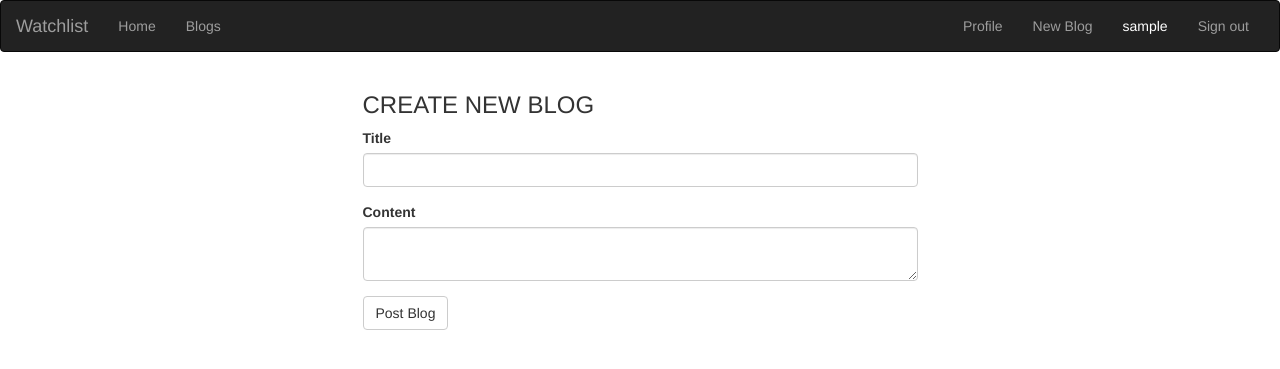
After one commit to lydiah1wachira/Flask-Blog, a Flask app: page /blogs/new in a window 1280 px wide. The commit adds this page. Shown: the top 369 px of the page. Run offline with Flask 2, Linux system fonts and the light colour scheme; the visitor is signed in with stand-in values (Sample User, id 1); data comes from the database, SQL or seed files in the repository; some libraries are stand-ins or nearby versions.

```diff
--- a/app/main/forms.py
+++ b/app/main/forms.py
@@ -15,3 +15,8 @@ class CommentForm(FlaskForm):
     comment = TextAreaField('Add a comment', validators = [DataRequired()])
 
     submit = SubmitField('submit')
+
+class AddBlog(FlaskForm):
+    title = StringField('Title', validators =[DataRequired()])
+    content = TextAreaField('Content', validators = [DataRequired()])
+    submit = SubmitField('Post Blog')
--- a/app/main/views.py
+++ b/app/main/views.py
@@ -3,7 +3,7 @@ from . import main
 from ..requests import get_quote
 from flask_login import login_required,current_user
 from ..models import Blog, User,Quote,Comment
-from .forms import UpdateProfile,CommentForm
+from .forms import UpdateProfile,CommentForm,AddBlog
 from .. import db,photos
 
 
@@ -76,6 +76,28 @@ def blogs():
     return render_template('blogs.html', blogs = blogs, title= title, quote = quote)
 
 
+@main.route('/blogs/new', methods = ['GET','POST'])
+@login_required
+def new_blog():
+    '''
+    View function to create a new blog
+    '''
+    title = 'New | Blog '
+    form = AddBlog()
+
+    if form.validate_on_submit():
+        blog = Blog(title=form.title.data, content=form.content.data,user=current_user)
+
+        db.session.add(blog)
+        db.session.commit()
+
+        return redirect(url_for('main.blogs'))
+
+
+    return render_template('new_blog.html',form=form, title = title)
+
+
+
 
 @main.route('/comment/new/<int:blog_id>', methods = ['GET','POST'])
 @login_required
--- a/app/models.py
+++ b/app/models.py
@@ -29,6 +29,8 @@ class User( UserMixin,db.Model):
     bio = db.Column(db.String(255))
     profile_pic_path = db.Column(db.String())
     pass_secure = db.Column(db.String(255))
+    blog = db.relationship('Blog', backref='user', lazy='dynamic')
+    comment = db.relationship('Comment', backref='user', lazy='dynamic')
 
     @property
     def password(self):
--- a/app/templates/navbar.html
+++ b/app/templates/navbar.html
@@ -19,6 +19,7 @@
           <ul class="nav navbar-nav navbar-right">
             {% if current_user.is_authenticated %}
             <li><a href="{{url_for('main.profile',uname=current_user.username)}}">Profile</a></li>
+            <li><a href="{{ url_for('main.new_blog')}}"> New Blog </a></li>
             <li style="color:white;padding:15px;">{{current_user.username}}</li>
             <li><a href="{{url_for('auth.logout')}}">Sign out</a></li>
             {% else %}
--- /dev/null
+++ b/app/templates/new_blog.html
@@ -0,0 +1,18 @@
+{% extends 'base.html'%}
+{% import 'bootstrap/wtf.html' as wtf%}
+
+{% block content %}
+<div class="container">
+  <div class="row">
+    <div class="col-md-3"></div>
+    <div class="col-md-6">
+      <h3>CREATE NEW BLOG</h3>
+
+      {{wtf.quick_form(form)}}
+
+    </div>
+    <div class="col-md-3"></div>
+  </div>
+</div>
+
+{% endblock %}
```
